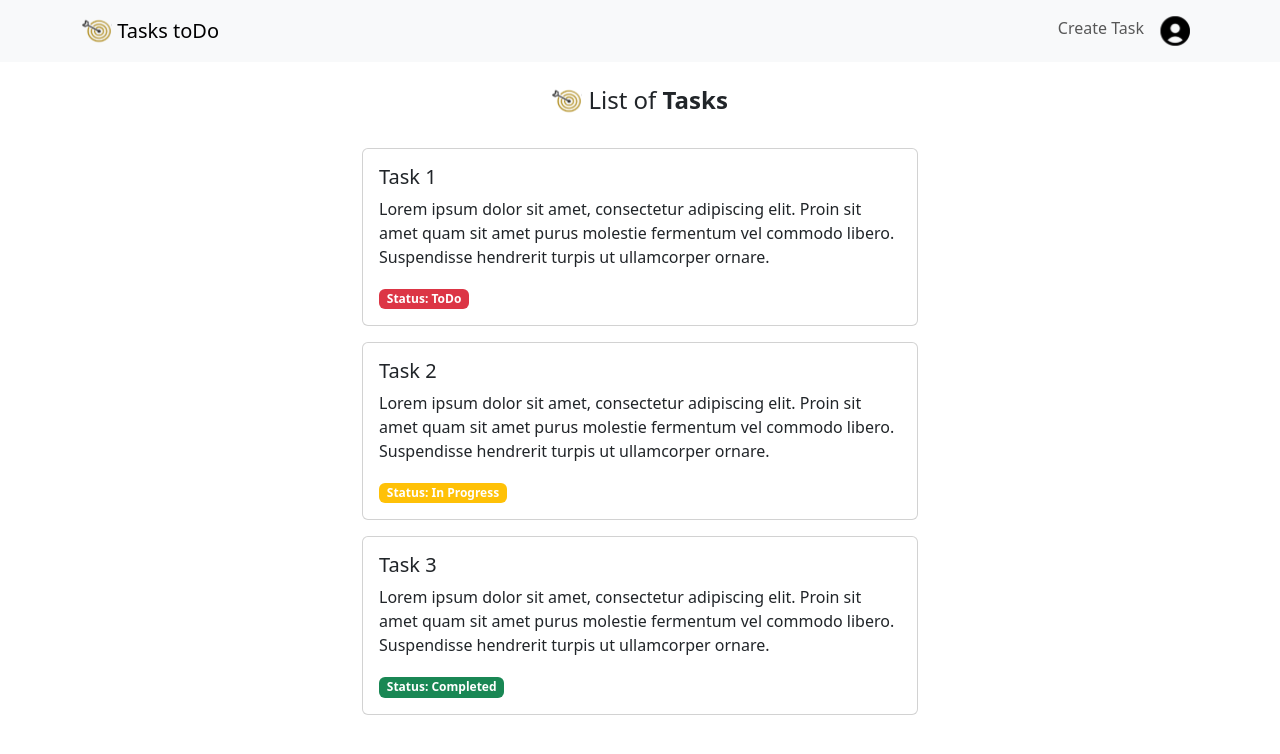
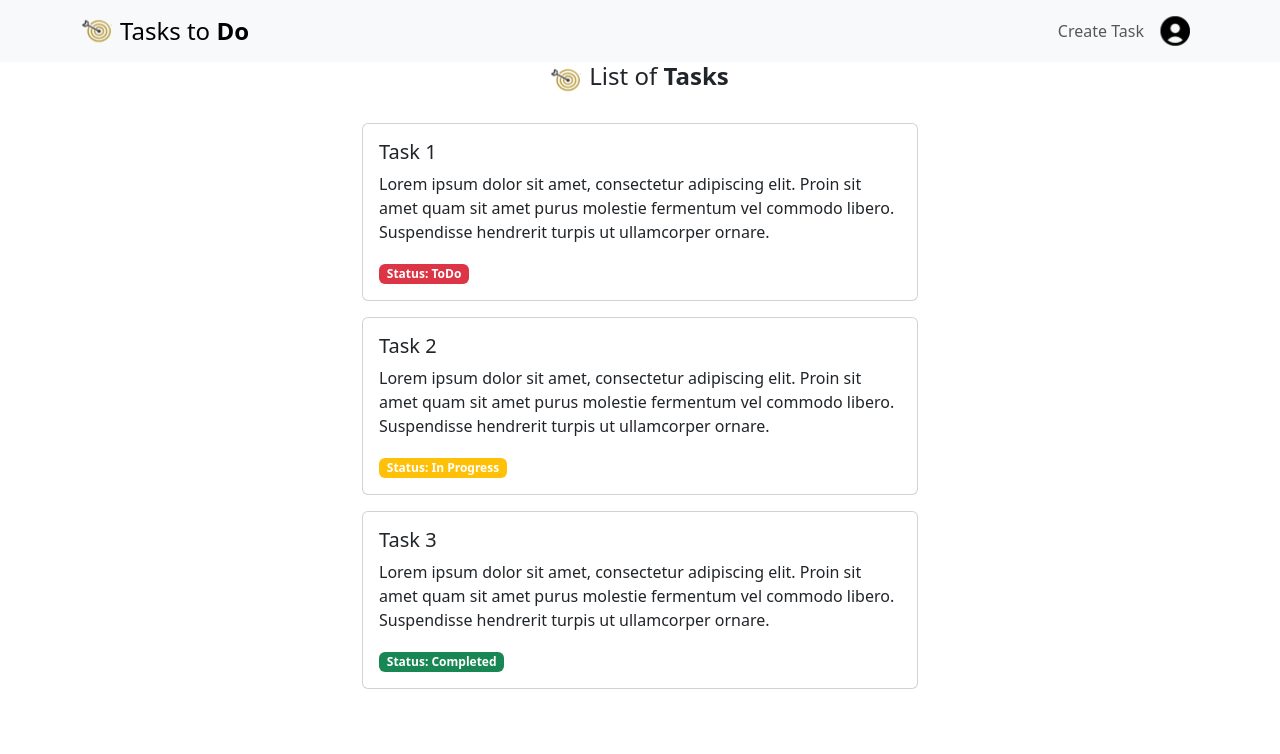
Before and after one commit to prbn97/front-taskstodo, a React (Create React App) app in the folder front-end/: page / in a window 1280 px wide. Shown: the top 754 px of the page. Built offline with nearby package versions, Linux system fonts and the light colour scheme.

Commit message:
using react router

```diff
--- a/front-end/package.json
+++ b/front-end/package.json
@@ -37,5 +37,8 @@
       "last 1 firefox version",
       "last 1 safari version"
     ]
+  },
+  "devDependencies": {
+    "@babel/plugin-proposal-private-property-in-object": "^7.21.11"
   }
 }
--- a/front-end/public/index.html
+++ b/front-end/public/index.html
@@ -17,7 +17,6 @@
 </head>
 
 <body>
-  <noscript>You need to enable JavaScript to run this app.</noscript>
   <div id="root"></div>
 </body>
 
--- a/front-end/src/App.js
+++ b/front-end/src/App.js
@@ -10,7 +10,6 @@ function App() {
       </div>
 
       <div className="row justify-content-center">
-
         <div className="col-6">
           <Outlet />
         </div>
--- a/front-end/src/components/CreateTask.js
+++ /dev/null
@@ -1,20 +0,0 @@
-import logo from './img/logo.svg';
-const CreateTask = () => {
-    return (
-        <>
-            <div className="col">
-                <div className="row text-center mt-4">
-                    <h4><img
-                        alt=""
-                        src={logo}
-                        width="30"
-                        height="30"
-                        className="d-inline-block align-top"
-                    />{' '}Create <strong className='text-Dark'>Tasks</strong></h4>
-                </div>
-            </div>
-        </>
-    );
-}
-
-export default CreateTask;
--- a/front-end/src/components/Header.js
+++ b/front-end/src/components/Header.js
@@ -1,46 +1,49 @@
-import { useState } from 'react'; // Importe useState para usar o estado no componente
+import { useState } from 'react';
 import { Link } from 'react-router-dom';
 import { Container, Nav, Navbar, Modal, Button } from 'react-bootstrap';
 import logo from './img/logo.svg';
 import login from './img/login.svg';
 
 function Header() {
-    const [showModal, setShowModal] = useState(false); // Defina o estado inicial do modal como false
+    const [showModal, setShowModal] = useState(false);
 
-    const handleCloseModal = () => setShowModal(false); // Função para fechar o modal
-    const handleOpenModal = () => setShowModal(true); // Função para abrir o modal
+    const handleCloseModal = () => setShowModal(false);
+    const handleOpenModal = () => setShowModal(true);
 
     return (
         <>
             <Navbar expand="lg" className="bg-body-tertiary">
                 <Container className="d-flex justify-content-between align-items-center">
-                    <Navbar.Brand as={Link} to="/">
+                    <Navbar.Brand as={Link} to="/" className="d-flex align-items-center">
                         <img
                             alt=""
                             src={logo}
                             width="30"
                             height="30"
                             className="d-inline-block align-top"
-                        />{' '}
-                        Tasks toDo
+                        />
+                        <h4 className="mb-0 ms-2">
+                            Tasks to <strong className='text-Dark'>Do</strong>
+                        </h4>
                     </Navbar.Brand>
-                    <div className="d-flex">
+
                     <Navbar.Toggle aria-controls="basic-navbar-nav" />
-                        <Navbar.Collapse id="basic-navbar-nav">
-                            <Nav className="me-auto">
-                                <Nav.Link onClick={handleOpenModal}>Create Task</Nav.Link>
-                                <Nav.Link as={Link} to="/">
+                    <Navbar.Collapse id="basic-navbar-nav" className="d-flex justify-content-end">
+                        <Nav className="d-flex align-items-center">
+                            <Nav.Link onClick={handleOpenModal}>
+                                Create Task
+                            </Nav.Link>
+                            <Nav.Link as={Link} to="/login" className="d-flex align-items-center">
                                 <img
                                     alt=""
                                     src={login}
                                     width="30"
                                     height="30"
                                     className="d-inline-block align-top"
-                                    />{' '}
+                                />
                             </Nav.Link>
                         </Nav>
                     </Navbar.Collapse>
-                    </div>
                 </Container>
             </Navbar>
 
@@ -50,7 +53,7 @@ function Header() {
                 </Modal.Header>
                 <Modal.Body>
                     {/* Aqui você pode colocar seu formulário de criação de tarefa */}
-                    <p>Seu formulário de criação de tarefa vai aqui.</p>
+                    <p>Form to create Task</p>
                 </Modal.Body>
                 <Modal.Footer>
                     <Button variant="secondary" onClick={handleCloseModal}>
--- /dev/null
+++ b/front-end/src/components/Title.js
@@ -0,0 +1,19 @@
+import logo from './img/logo.svg';
+const Title = () => {
+    return (
+        <div className="d-flex align-items-center">
+            <img
+                alt="icon-title"
+                src={logo}
+                width="30"
+                height="30"
+                className="d-inline-block align-top me-2"
+            />
+            <h4>
+                {' '}List of <strong className="text-dark">Tasks</strong>
+            </h4>
+        </div>
+    );
+}
+
+export default Title;
--- a/front-end/src/components/ErrorPage.js
+++ b/front-end/src/components/pages/ErrorPage.js
@@ -1,4 +1,5 @@
 import { useRouteError } from 'react-router-dom';
+import Header from '../Header'
 
 export default function ErrorPage() {
     const error = useRouteError();
@@ -6,9 +7,13 @@ export default function ErrorPage() {
     return (
         <div className="container">
             <div className="row">
+                <Header />
+            </div>
+            <div className="row">
                 <div className="col-md-6 offset-md-3">
                     <h1 className="mt-3">Oops!</h1>
                     <p>Sorry, an unexpected error has occurred.</p>
+                    <p>Come back</p>
                     <p>
                         <em>{error.statusText || error.message}</em>
                     </p>
--- /dev/null
+++ b/front-end/src/components/pages/Home.js
@@ -0,0 +1,10 @@
+import Tasks from './Tasks';
+const Home = () => {
+    return (
+        <>
+            <Tasks />
+        </>
+    );
+}
+
+export default Home;
--- /dev/null
+++ b/front-end/src/components/pages/Login.js
@@ -0,0 +1,9 @@
+const Login = () => {
+    return (
+        <>
+            <h1>Login</h1>
+        </>
+    );
+}
+
+export default Login;
--- a/front-end/src/components/Home.js
+++ b/front-end/src/components/pages/Tasks.js
@@ -1,17 +1,15 @@
-import logo from './img/logo.svg';
-const Home = () => {
+import Title from '../Title';
+const Tasks = () => {
     return (
         <>
             <div className="col">
-                <div className="row text-center mt-4">
-                    <h4><img
-                        alt=""
-                        src={logo}
-                        width="30"
-                        height="30"
-                        className="d-inline-block align-top"
-                    />{' '}List of <strong className='text-Dark'>Tasks</strong></h4>
+                <div className="row justify-content-center">
+                    <div className="col-auto">
+                        <Title />
+                    </div>
                 </div>
+
+
                 <div className="row m-4">
                     <div className="col">
 
@@ -42,9 +40,8 @@ const Home = () => {
                     </div>
                 </div>
             </div>
-
         </>
     );
 }
 
-export default Home;
+export default Tasks;
```
Also changed, not shown: front-end/src/index.js (+5 -5 lines), 1 other file (tests, documents, lock files or other folders). Lines whose indentation alone changed are shown as unchanged.
